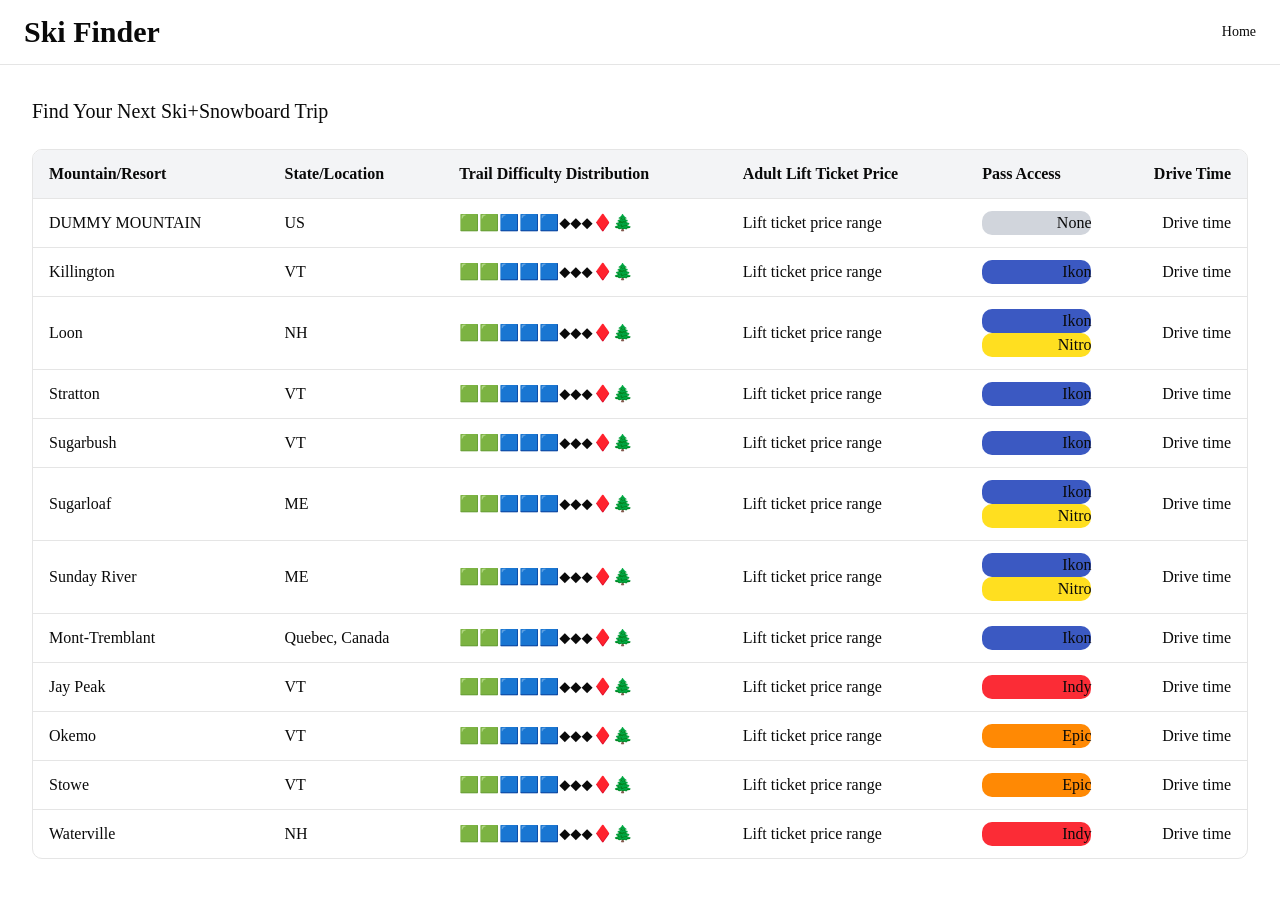
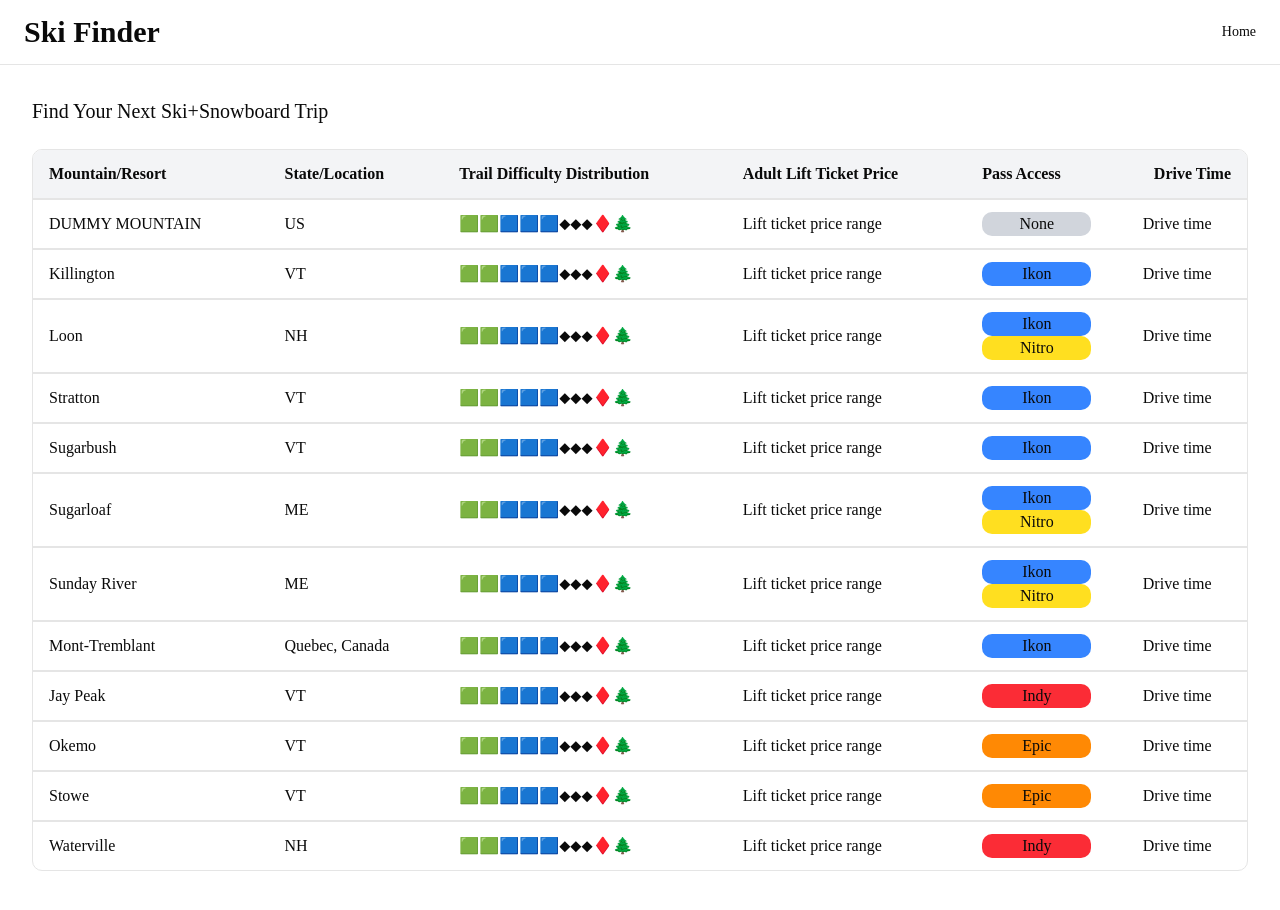
Before and after one commit to annmarieb1/ski-helper, a Next.js app: page / in a window 1280 px wide. Shown: the top 910 px of the page. Built offline with nearby package versions, Linux system fonts and the light colour scheme.

Commit message:
Fix some mountain table styling

```diff
--- a/components/mountain/MountainTable.tsx
+++ b/components/mountain/MountainTable.tsx
@@ -19,7 +19,7 @@
   } else if (passName === "Indy") {
     return <p key={passName} className='rounded-lg bg-red-500'>{passName}</p>
   } else if (passName === "Ikon") {
-    return <p key={passName} className='rounded-lg bg-blue-800/85'>{passName}</p>
+    return <p key={passName} className='rounded-lg bg-blue-500/95'>{passName}</p>
   } else if (passName === "Nitro") {
     return <p key={passName} className='rounded-lg bg-yellow-300'>{passName}</p>
   } else {
@@ -31,7 +31,7 @@
   mountains,
 }: MountainTableProps) {
   return (
-    <div className="overflow-x-auto rounded-lg border">
+    <div className="overflow-x-auto rounded-lg border my-3">
       <table className="min-w-full">
         <thead className="bg-gray-100">
           <tr>
@@ -48,7 +48,7 @@
           {mountains.map((mountain) => (
             <tr
               key={mountain.id}
-              className="border-t hover:bg-gray-50"
+              className="border-t-2 hover:bg-gray-50"
             >
               {/* Mountain/resort */}
               <td className="px-4 py-3 font-medium">
@@ -71,13 +71,13 @@
               </td>
 
               {/* Pass access */}
-              <td className="px-4 py-3 text-right">
+              <td className="px-4 py-3 text-center">
                 {mountain.passes.map(mp => { return renderPassAccess(mp.passName) }
                 )}
               </td>
 
               {/* Drive time */}
-              <td className="px-4 py-3 text-right">
+              <td className="px-4 py-3 text-center">
                 Drive time
               </td>
             </tr>
```
